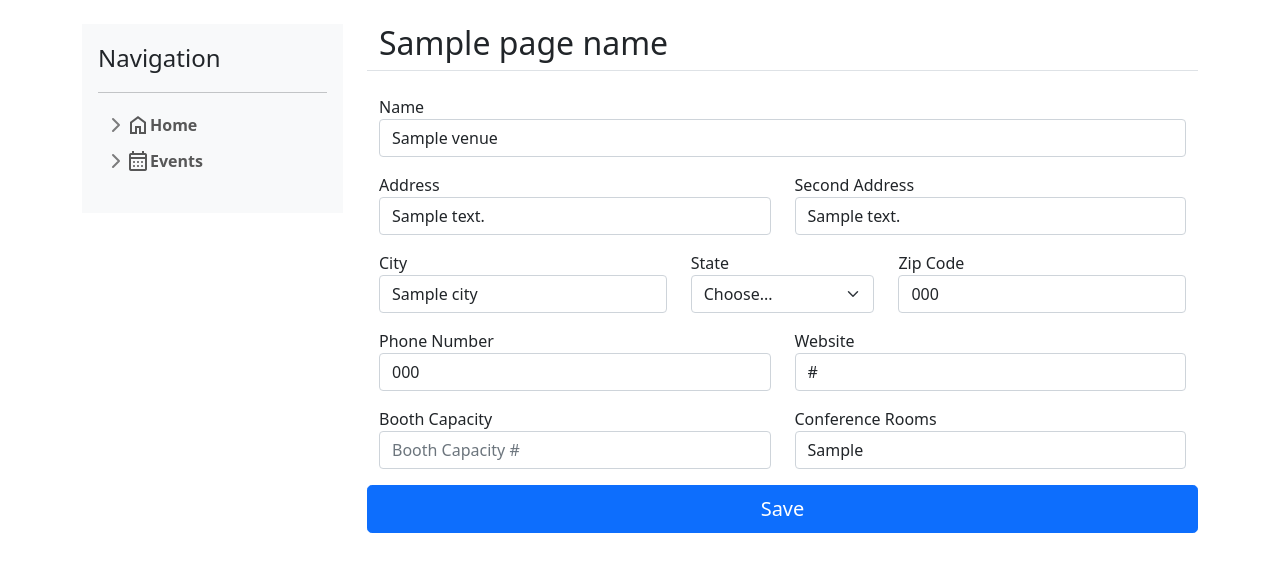
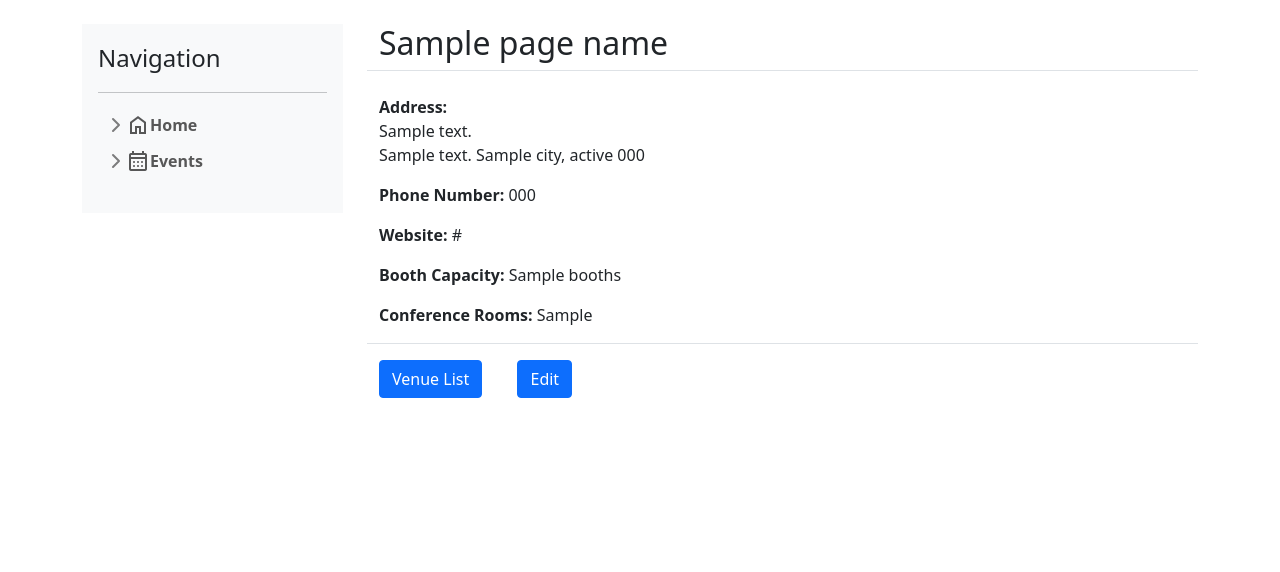
Before and after one commit to josev814/csc470_ntss, a Python web app: template ntss_www/ntss/templates/venues/view.html in a window 1280 px wide. Shown: the part 73-645 px from the top of the page. Run offline with Jinja, Linux system fonts and the light colour scheme; the template is opened without the code that fills it: most values are stand-ins (such as "Sample title", 1, 10 or a date in 2020).

Commit message:
changing venue and event icons
updating the way the view venue page is displayed

```diff
--- a/ntss_www/ntss/templates/blocks/nav/ntss_admin.html
+++ b/ntss_www/ntss/templates/blocks/nav/ntss_admin.html
@@ -36,7 +36,7 @@
             <li>
               <a href="/venues/list" class="link-dark rounded">
                 <span class="material-symbols-outlined">
-                  view_list
+                  domain
                 </span>
                 Venues
               </a>
@@ -44,7 +44,7 @@
             <li>
               <a href="/events/list" class="link-dark rounded">
                 <span class="material-symbols-outlined">
-                  view_list
+                  festival
                 </span>
                 Events
               </a>
--- a/ntss_www/ntss/templates/venues/view.html
+++ b/ntss_www/ntss/templates/venues/view.html
@@ -10,89 +10,50 @@
     {% include "blocks/error_modal.html" %}
     {% endif %}
     <div class="row my-4 mb-md-0">
-      <div class="col">
-        <form method="POST" class="d-grid gap-3">
+      <div class="col d-grid gap-3">
         <div class="row">
           <div class="col">
-                <label>Name</label>
-                <input type="text" class="form-control" name="name" placeholder="Venue Name"
-                  {% if venue.name: %} value="{{ venue.name }}" {% endif %} required>
+            <b>Address:</b><br />
+            {{ venue.address }} <br />
+            {% if venue.address2: %}
+            {{ venue.address2 }}
+            {% endif %}
+            {{ venue.city }}, {{ venue.state }} {{ venue.zip }}
           </div>
         </div>
 
         <div class="row">
           <div class="col">
-                <label for="address">Address</label>
-                <input type="text" class="form-control" id="address" name="address" placeholder="Address"
-                  {% if venue.address: %} value="{{ venue.address }}" {% endif %} required>
+            <b>Phone Number: </b>{{ venue.phone }}
           </div>
-
+        </div>
+        <div class="row">
           <div class="col">
-                <label for="secondAddress">Second Address</label>
-                <input type="text" class="form-control" id="secondAddress" name="address2"
-                  placeholder="Second Address" {% if venue.address2: %} value="{{ venue.address2 }}" {% endif %}>
+            <b>Website: </b>{{ venue.website }}
           </div>
         </div>
 
         <div class="row">
           <div class="col">
-                <label for="city">City</label>
-                <input type="text" class="form-control" id="city" name="city" placeholder="City"
-                  {% if venue.city: %} value="{{ venue.city }}" {% endif %} required>
+            <b>Booth Capacity: </b>{{ venue.booths }}
           </div>
-
-              <div class="col-3">
-                <label for="state" class="form-label mb-0">State</label>
-                <select class="form-select" name="state" id="state" required>
-                  <option {% if not venue or venue.state: %} selected {% endif %} value="">Choose...</option>
-                  {% for us_state in states: %}
-                  <option value="{{ us_state }}" {% if venue and venue.state and venue.state==us_state: %} selected {% endif %}> {{us_state}}
-                  </option>
-                  {% endfor %}
-                </select>
         </div>
+        <div class="row">
 
           <div class="col">
-                <label for="zipCode">Zip Code</label>
-                <input type="text" class="form-control" id="zipCode" name="zip" placeholder="Zip Code"
-                  {% if venue.zip: %} value="{{ venue.zip }}" {% endif %} required>
+            <b>Conference Rooms: </b>{{ venue.conference_rooms }}
           </div>
         </div>
 
-
-            <div class="row">
-              <div class="col">
-                <label for="phoneNumber">Phone Number</label>
-                <input type="phone" class="form-control" id="phoneNumber" name="phone" placeholder="Phone Number"
-                  {% if venue.phone: %} value="{{ venue.phone }}" {% endif %} >
+        <div class="row border-top pt-3">
+          <div class="col-2">
+            <a onclick="history.back()" class="btn btn-primary" type="button">Venue List</a>
           </div>
-
-              <div class="col">
-                <label for="website">Website</label>
-                <input type="text" class="form-control" id="website" name="website" placeholder="Website"
-                  {% if venue.website: %} value="{{ venue.website }}" {% endif %} >
+          <div class="col-2">
+            <a href="/venue/edit/{{venue.venue_guid}}" class="btn btn-primary" type="button">Edit</a>
           </div>
         </div>
-
-            <div class="row">
-              <div class="col">
-                <label for="boothCapacity">Booth Capacity</label>
-                <input type="number" class="form-control" id="boothCapacity" name="booths" placeholder="Booth Capacity #"
-                  {% if venue.booths: %} value="{{ venue.booths }}" {% endif %} >
       </div>
-
-              <div class="col">
-                <label for="conferenceRooms">Conference Rooms</label>
-                <input type="text" class="form-control" id="conferenceRooms" name="conference_rooms" placeholder="Conference Rooms #"
-                  {% if venue.conference_rooms: %} value="{{ venue.conference_rooms }}" {% endif %} >
-              </div>
-            </div>
-
-            <div class="row">
-              <button class="w-100 btn btn-lg btn-primary" type="submit">Save</button>
-            </div>
-          </div>
-        </form>
     </div>
   </div>
 </div>
```
Lines whose indentation alone changed are shown as unchanged.
